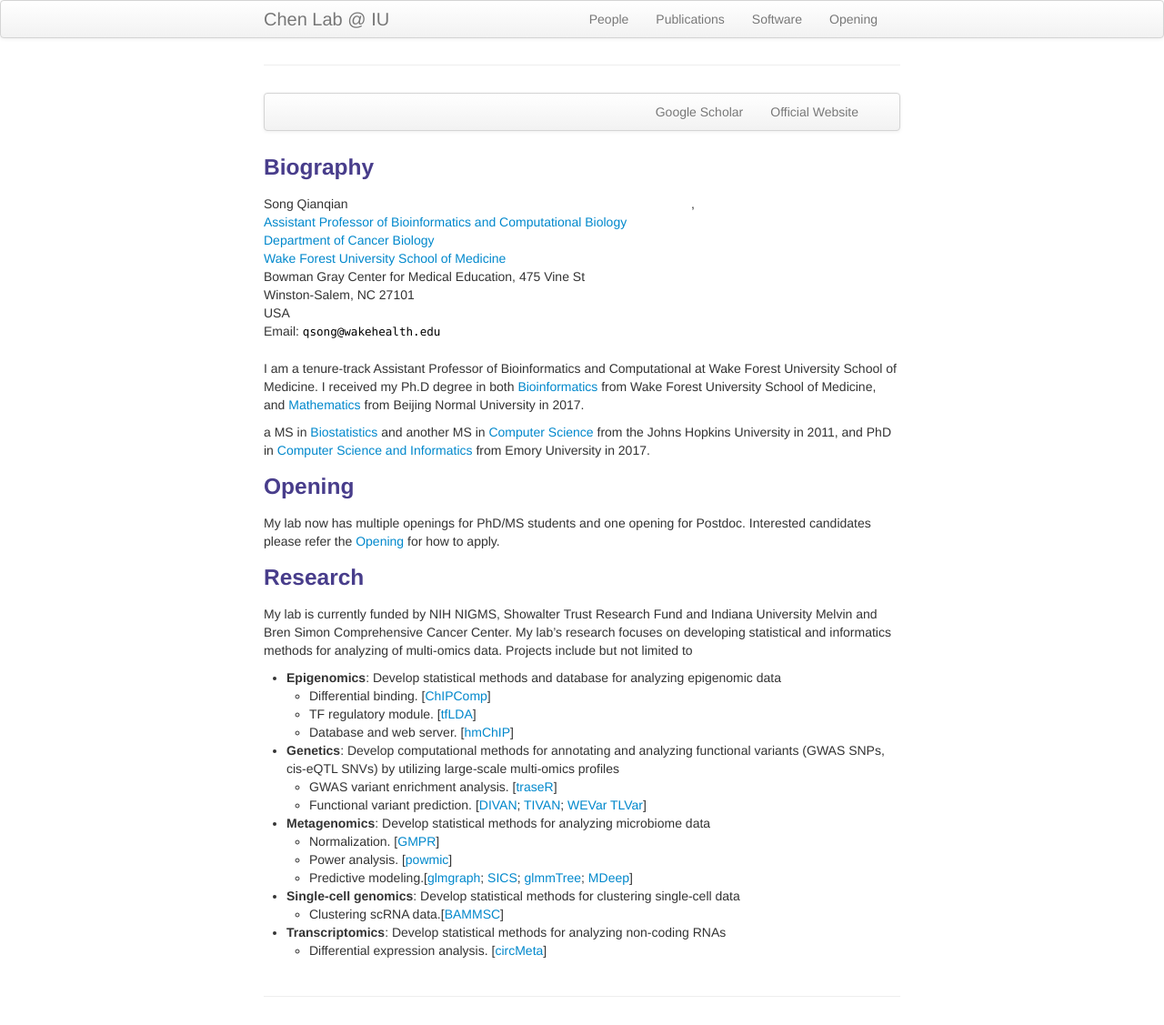
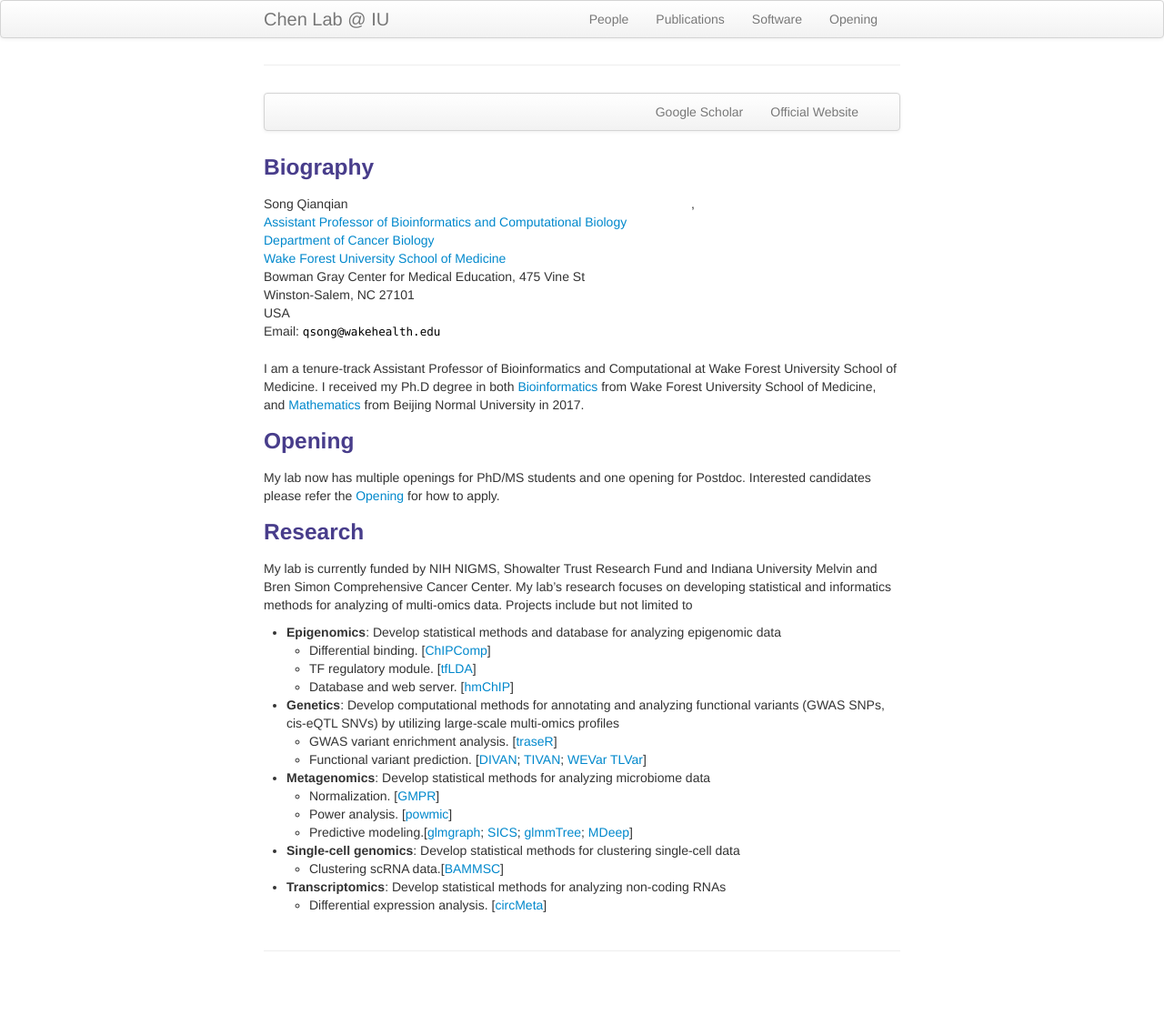
Before and after one commit to songqianqianlab/songqianqianlab.github.io2, a Jekyll site: the page built from index.md, in a window 1280 px wide. Shown: the whole page at 91% size. Built offline with Jekyll 4.4.1, drawn with Linux system fonts in a browser that asks for light colours; after the commit the page ends 1077 px from its top, so only the background shows below that.

Commit message:
Update index.md

```diff
--- a/index.md
+++ b/index.md
@@ -36,9 +36,6 @@ Bowman Gray Center for Medical Education, 475 Vine St <br/>
 
 I am a tenure-track Assistant Professor of Bioinformatics and Computational at Wake Forest University School of Medicine. I received my Ph.D degree in both [Bioinformatics](https://school.wakehealth.edu/research/institutes-and-centers/center-for-biomedical-informatics) from Wake Forest University School of Medicine, and [Mathematics](http://math.english.bnu.edu.cn/) from Beijing Normal University in 2017.
 
-
-a MS in [Biostatistics](http://www.jhsph.edu/departments/biostatistics/index.html) and another MS in [Computer Science](https://www.cs.jhu.edu/) from the Johns Hopkins University in 2011, and PhD in [Computer Science and Informatics](http://www.cs.emory.edu/) from Emory University in 2017.
-
 ### Opening
 My lab now has multiple openings for PhD/MS students and one opening for Postdoc. Interested candidates please refer the [Opening](https://lichen-lab.github.io//pages/opening.html) for how to apply.
 
```
